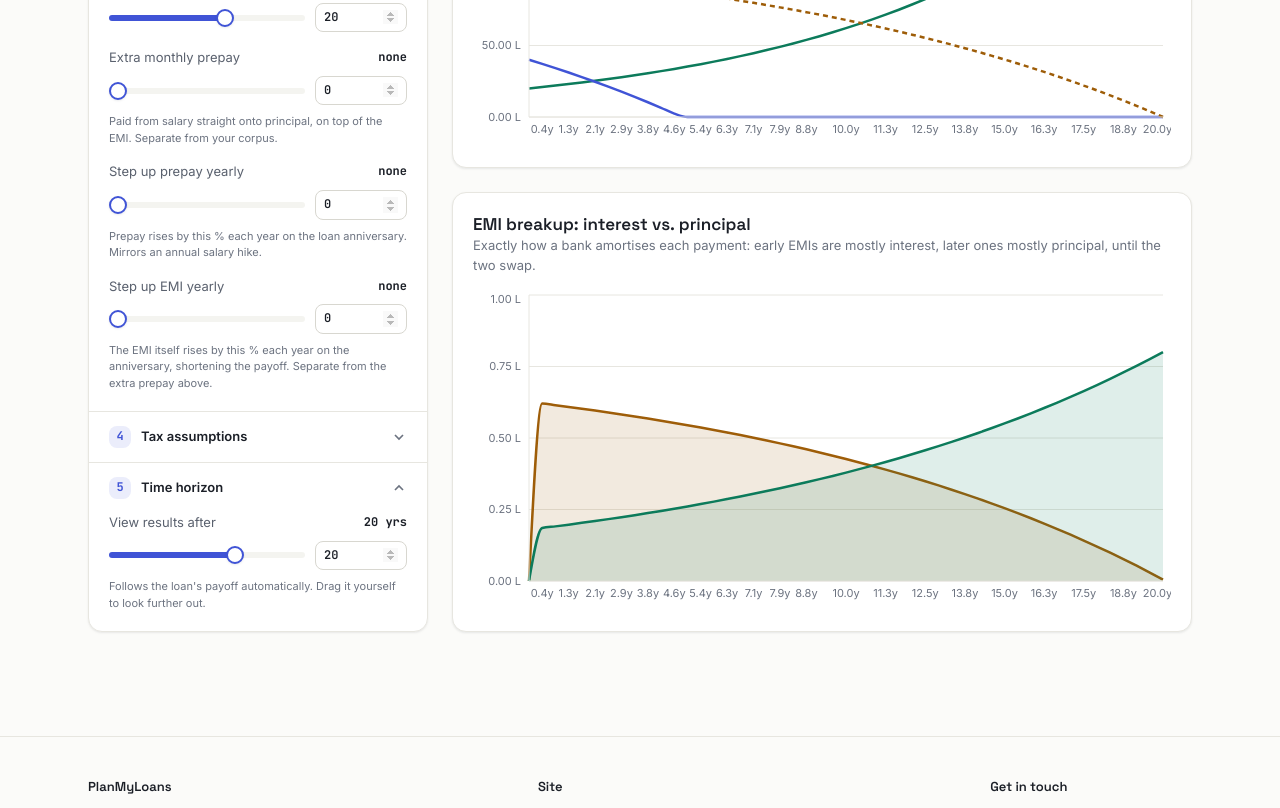
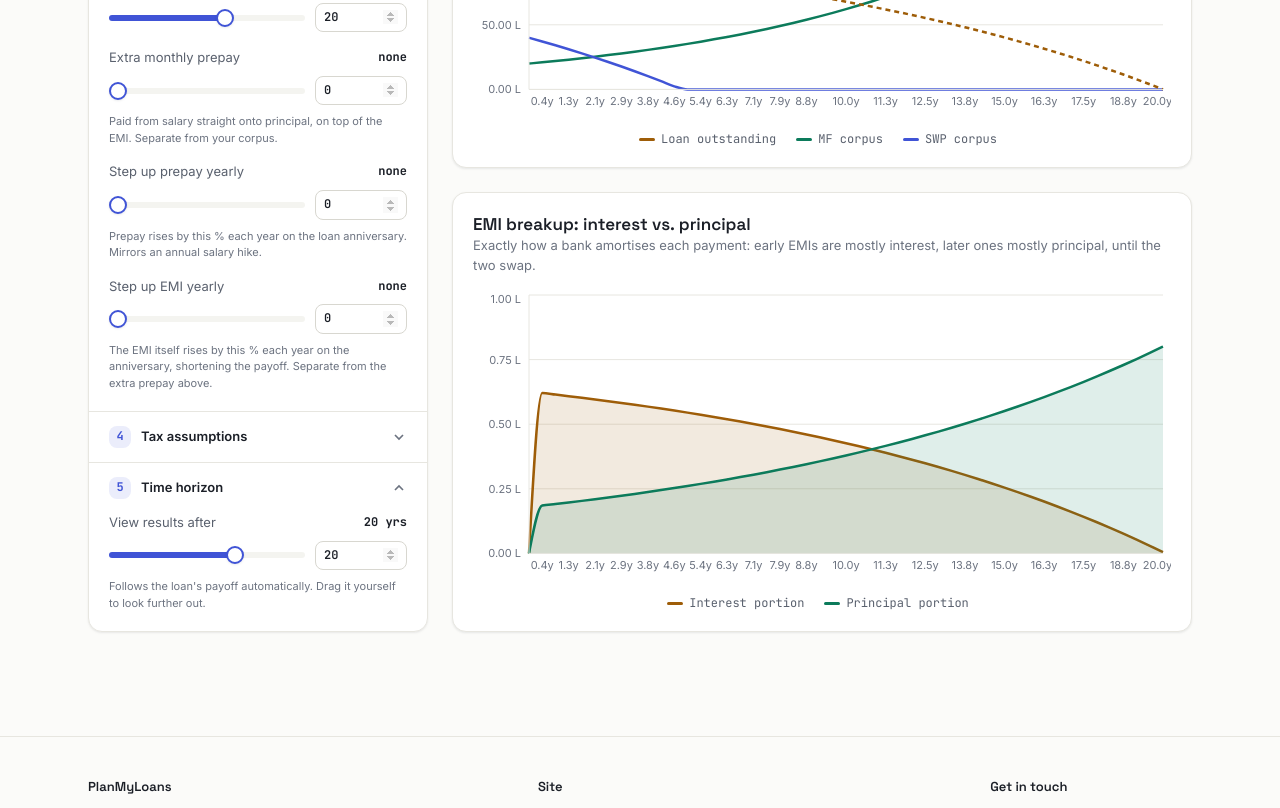
Before and after one commit to sakshamtandon1205/planmyloans-v2, a Next.js app: page / in a window 1280 px wide. Shown: the part 1580-2388 px from the top of the page. Built offline with nearby package versions, Linux system fonts and the light colour scheme.

Commit message:
Fix chart legend clarity and line labeling

```diff
--- a/src/components/BalanceChart.tsx
+++ b/src/components/BalanceChart.tsx
@@ -1,6 +1,17 @@
 "use client";
 
-import { Area, AreaChart, CartesianGrid, Line, LineChart, ResponsiveContainer, Tooltip, XAxis, YAxis } from "recharts";
+import {
+  Area,
+  AreaChart,
+  CartesianGrid,
+  Legend,
+  Line,
+  LineChart,
+  ResponsiveContainer,
+  Tooltip,
+  XAxis,
+  YAxis,
+} from "recharts";
 import { formatINR, formatLakh } from "@/lib/format";
 import type { ChartPoint } from "./calculatorTypes";
 
@@ -28,6 +39,7 @@ export function BalanceChart({ series, corpusLabel }: BalanceChartProps) {
             width={56}
           />
           <Tooltip content={<ChartTooltip />} />
+          <Legend content={<ChartLegend />} />
           <Line type="monotone" dataKey="mf" name="MF corpus" stroke="var(--jade)" strokeWidth={2.5} dot={false} />
           <Line type="monotone" dataKey="corpus" name={corpusLabel} stroke="var(--indigo)" strokeWidth={2.5} dot={false} />
           <Line
@@ -65,6 +77,7 @@ export function AmortizationChart({ series }: { series: ChartPoint[] }) {
             width={56}
           />
           <Tooltip content={<ChartTooltip />} />
+          <Legend content={<ChartLegend />} />
           <Area
             type="monotone"
             dataKey="interest"
@@ -108,3 +121,23 @@ function ChartTooltip({ active, payload, label }: ChartTooltipProps) {
     </div>
   );
 }
+
+interface ChartLegendEntry {
+  value?: string;
+  color?: string;
+  dataKey?: string;
+}
+
+function ChartLegend({ payload }: { payload?: ChartLegendEntry[] }) {
+  if (!payload?.length) return null;
+  return (
+    <div className="mt-3 flex flex-wrap items-center justify-center gap-x-5 gap-y-1.5">
+      {payload.map((entry) => (
+        <span key={entry.dataKey ?? entry.value} className="inline-flex items-center gap-1.5">
+          <span className="inline-block h-[3px] w-4 rounded-full" style={{ backgroundColor: entry.color }} />
+          <span className="font-mono text-mono-sm text-ink-2">{entry.value}</span>
+        </span>
+      ))}
+    </div>
+  );
+}
```
